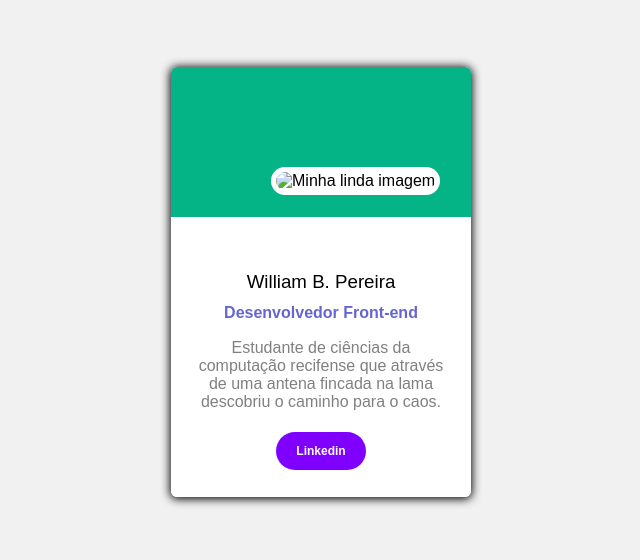
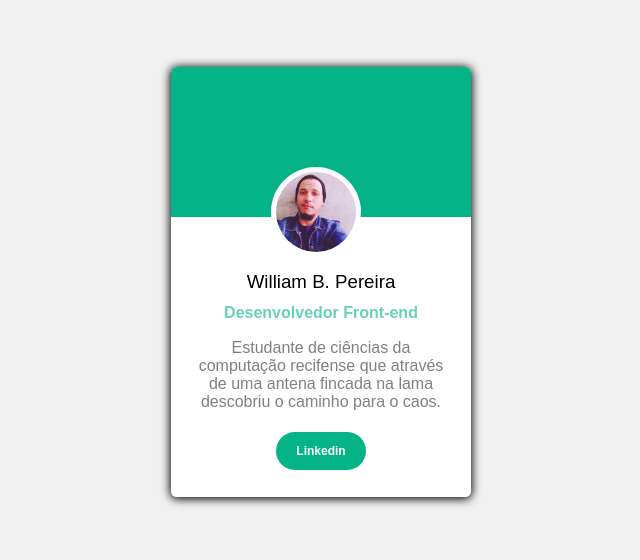
Before and after one commit to filmileiro/Cartao_de_visita_em_HTML, a plain HTML site: page index.html in a window 1280 px wide. Shown: the part 118-678 px from the top of the page, without its empty margins (319-959 px from the left). Drawn offline with Linux system fonts and the light colour scheme.

Commit message:
Atualizações feitas no Layout

```diff
--- a/index.html
+++ b/index.html
@@ -16,7 +16,7 @@
 
         <div class="upper-container">
             <div class="image-container">
-                <img src="/perfil.jpg" alt="Minha linda imagem">
+                <img src="/perfil1.jpg" alt="Minha linda imagem">
             </div>
         </div>
 
--- a/styles.css
+++ b/styles.css
@@ -49,7 +49,7 @@ body{
 
 }
 .lower-container h4{
-    color: #0000b3;
+    color: #04B486;
     opacity: .6;
     font-weight: bold;
 }
@@ -60,7 +60,7 @@ body{
 }
 .lower-container .btn{
     padding: 12px 20px;
-    background: #7F00FF;
+    background: #04B486;
     border: none;
     color: white;
     border-radius: 30px;
```
Also changed, not shown: perfil2.jpg (deleted), perfil3.jpeg (deleted).
